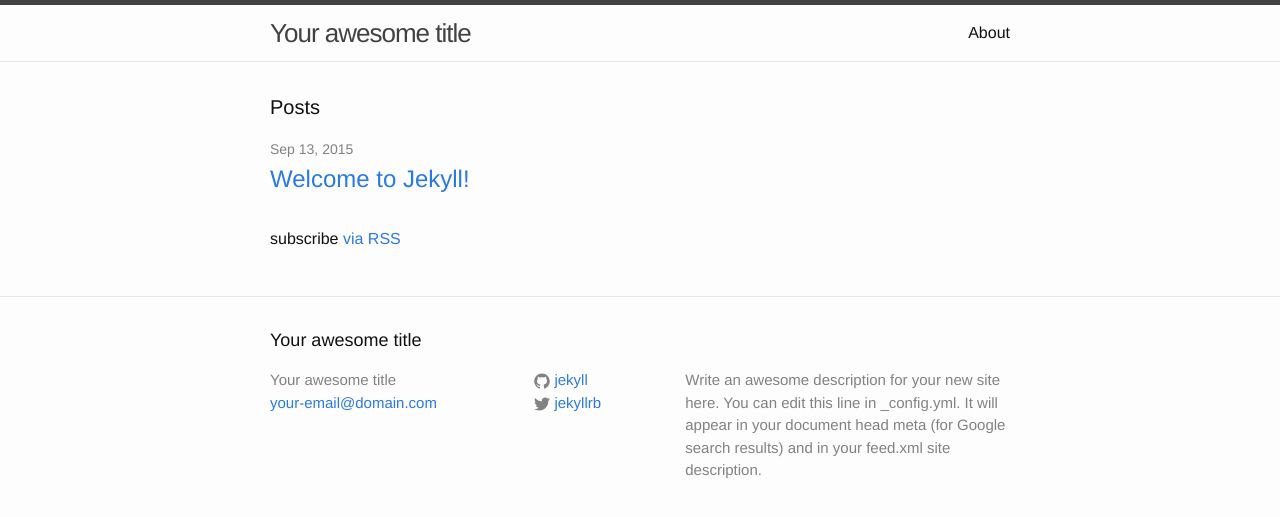
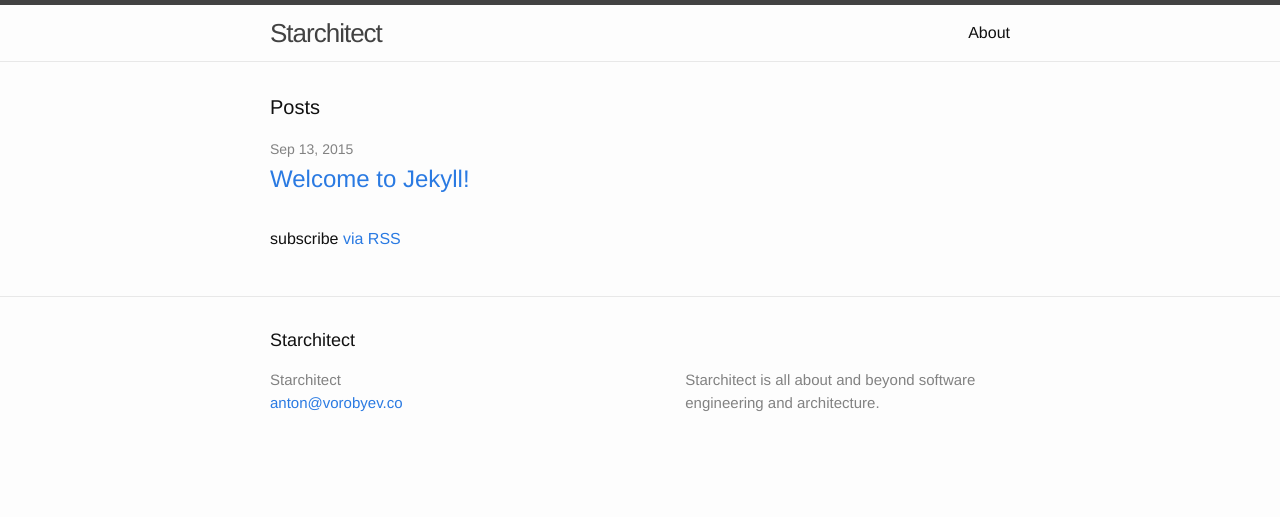
Before and after one commit to antonvorobyev/starchitect, a Jekyll site: the page built from index.html, in a window 1280 px wide. Shown: the top 517 px of the page. Built offline with Jekyll 4.4.1, drawn with Linux system fonts in a browser that asks for light colours.

Commit message:
Inital changes in config

```diff
--- a/_config.yml
+++ b/_config.yml
@@ -1,14 +1,18 @@
 # Site settings
-title: Your awesome title
-email: your-email@domain.com
-description: > # this means to ignore newlines until "baseurl:"
-  Write an awesome description for your new site here. You can edit this
-  line in _config.yml. It will appear in your document head meta (for
-  Google search results) and in your feed.xml site description.
+# TODO: Add subtitle under 'Starchitect' title
+title: Starchitect
+# TODO: Replace with more convient 'anton@starchitect.info' or 'starchitect@starchitect.info'
+email: anton@vorobyev.co
+# TODO: Chech grammary and fill with more prosaic description
+description: >
+  Starchitect is all about and beyond software engineering and architecture.
+# TODO: Clear using of post log, all log, etc
 baseurl: "" # the subpath of your site, e.g. /blog/
-url: "http://yourdomain.com" # the base hostname & protocol for your site
-twitter_username: jekyllrb
-github_username:  jekyll
+url: "http://starchitect.info" # the base hostname & protocol for your site
+
+# TODO: Review it and change with actual contacts
+#twitter_username: jekyllrb
+#github_username:  jekyll
 
 # Build settings
 markdown: kramdown
```
